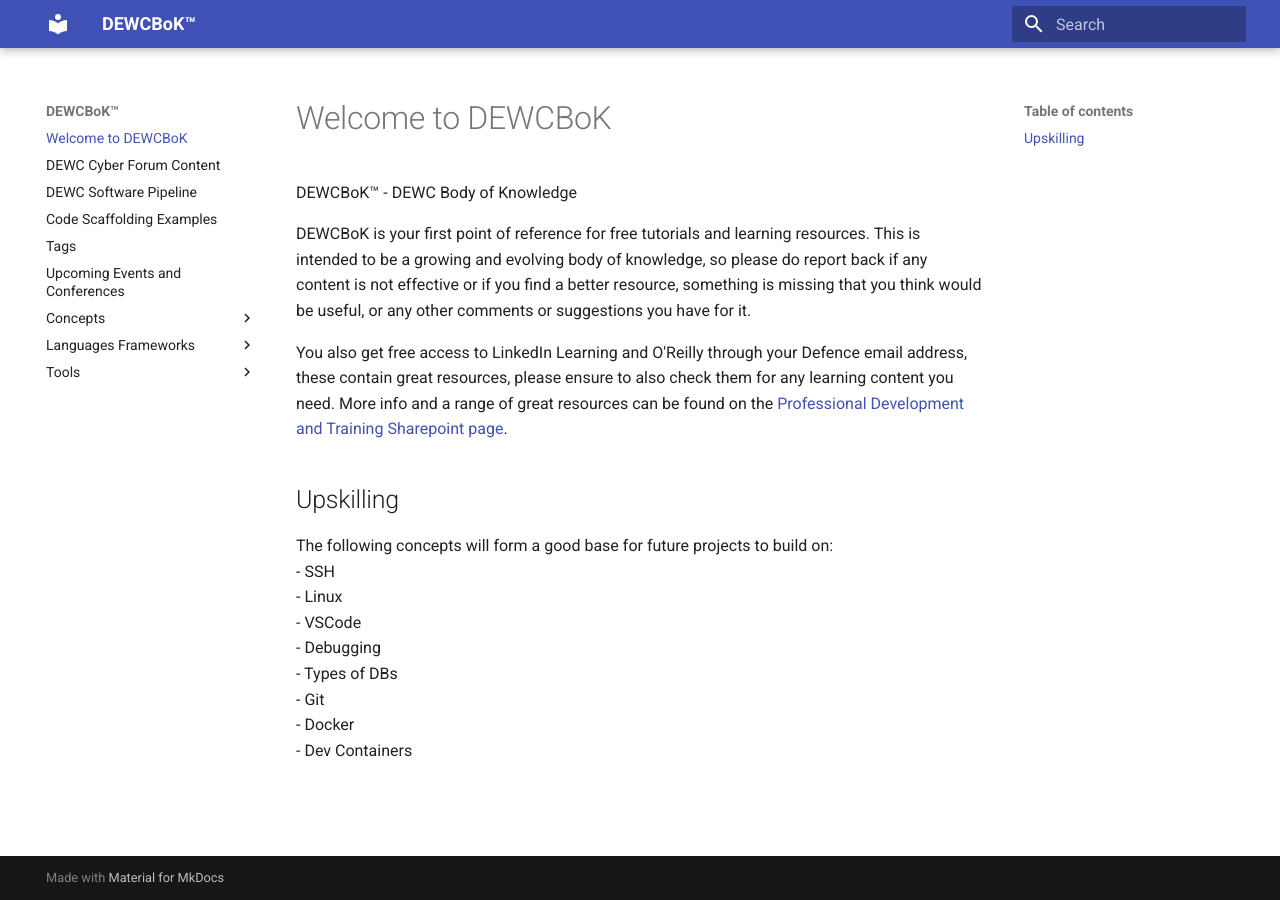
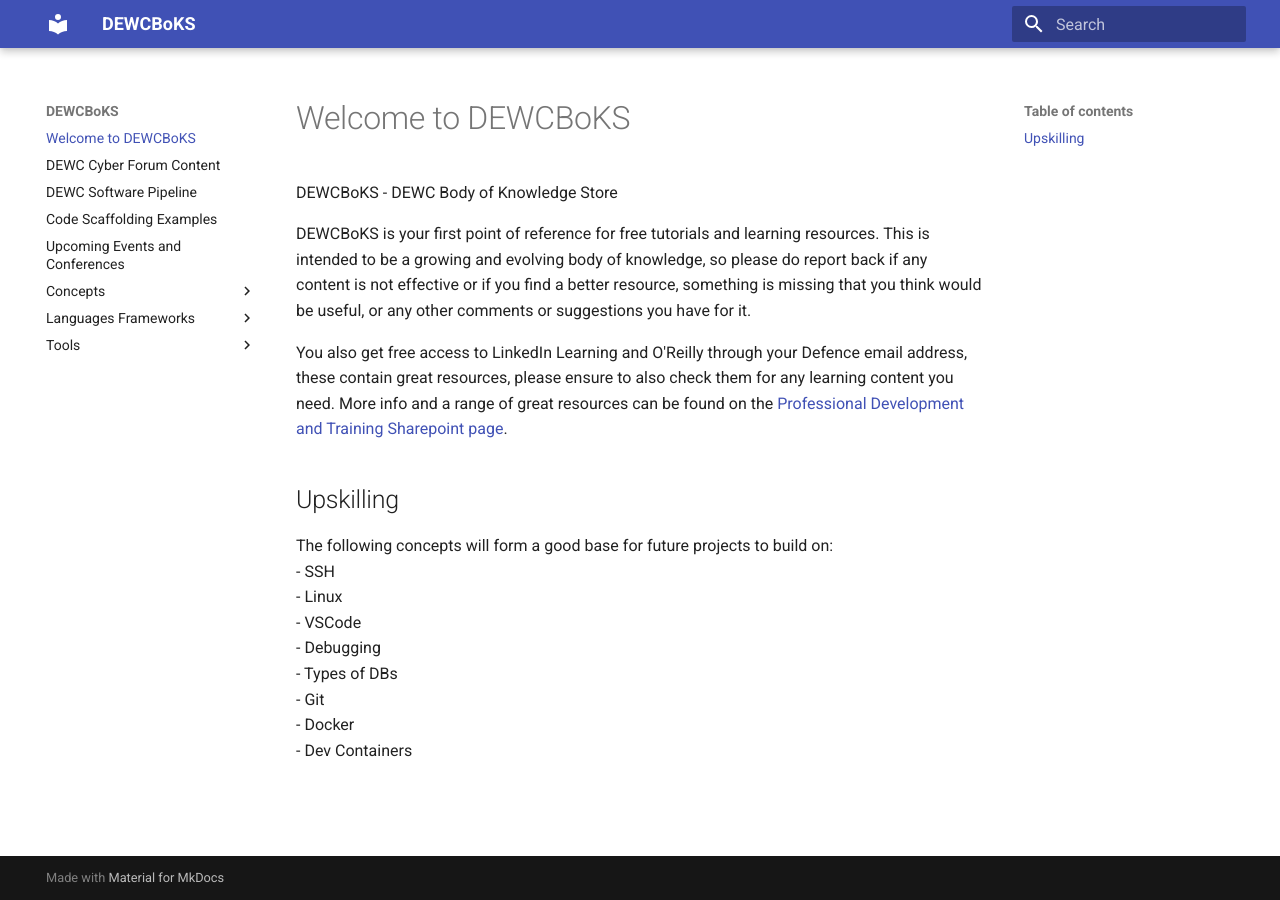
Before and after one commit to dewcservices/dewcservices.github.io, an MkDocs documentation site: the page built from docs/index.md, in a window 1280 px wide. Built offline with MkDocs 1.6.1 and Material for MkDocs 9.7.7, drawn with Linux system fonts in a browser that asks for light colours.

Commit message:
remove TM, update name and update a resource

```diff
--- a/README.md
+++ b/README.md
@@ -1,4 +1,4 @@
-# DEWCBoK - DEWC Body of Knowledge
+# DEWCBoKS - DEWC Body of Knowledge Store
 
 Using GitHub Pages and MKDocs.
 
--- a/docs/index.md
+++ b/docs/index.md
@@ -1,8 +1,8 @@
-# Welcome to DEWCBoK
+# Welcome to DEWCBoKS
 
-DEWCBoK&trade; - DEWC Body of Knowledge
+DEWCBoKS - DEWC Body of Knowledge Store
 
-DEWCBoK is your first point of reference for free tutorials and learning resources. This is intended to be a growing and evolving body of knowledge, so please do report back if any content is not effective or if you find a better resource, something is missing that you think would be useful, or any other comments or suggestions you have for it.
+DEWCBoKS is your first point of reference for free tutorials and learning resources. This is intended to be a growing and evolving body of knowledge, so please do report back if any content is not effective or if you find a better resource, something is missing that you think would be useful, or any other comments or suggestions you have for it.
 
 You also get free access to LinkedIn Learning and O'Reilly through your Defence email address, these contain great resources, please ensure to also check them for any learning content you need. More info and a range of great resources can be found on the [Professional Development and Training Sharepoint page](https://dewccorporate.sharepoint.com/sites/octo/SitePages/Professional-Development-and-Training.aspx).
 
--- a/mkdocs.yml
+++ b/mkdocs.yml
@@ -1,4 +1,4 @@
-site_name: DEWCBoK&trade;
+site_name: DEWCBoKS
 site_url: https://dewcservices.github.io/
 theme:
   name: material
@@ -9,5 +9,5 @@ extra_javascript:
 plugins:
 - search
 - open-in-new-tab
-- tags:
-    tags_file: tags.md
+#- tags:
+#    tags_file: tags.md
```
Also changed, not shown: docs/Concepts/statemachines.md (+1 -1 lines), docs/upcoming.md (+2 -0 lines), docs/tags.md (deleted).
